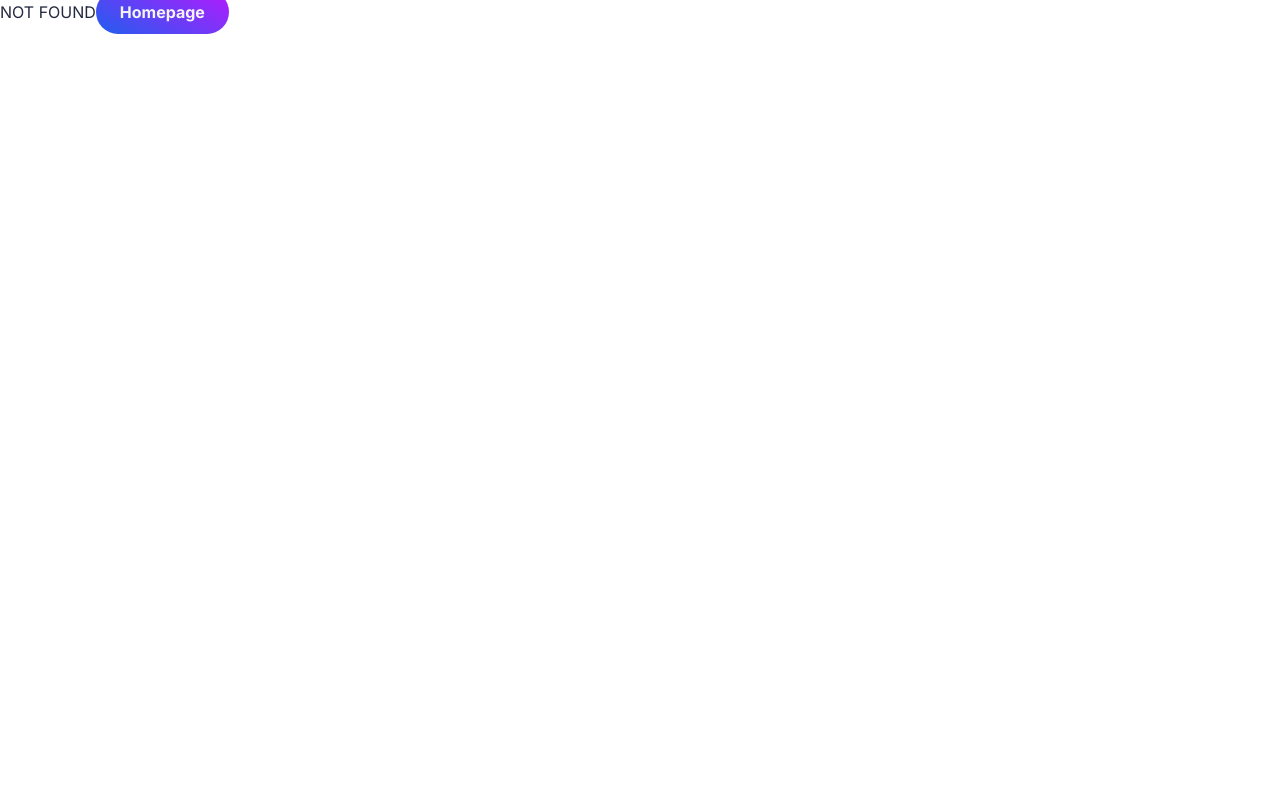
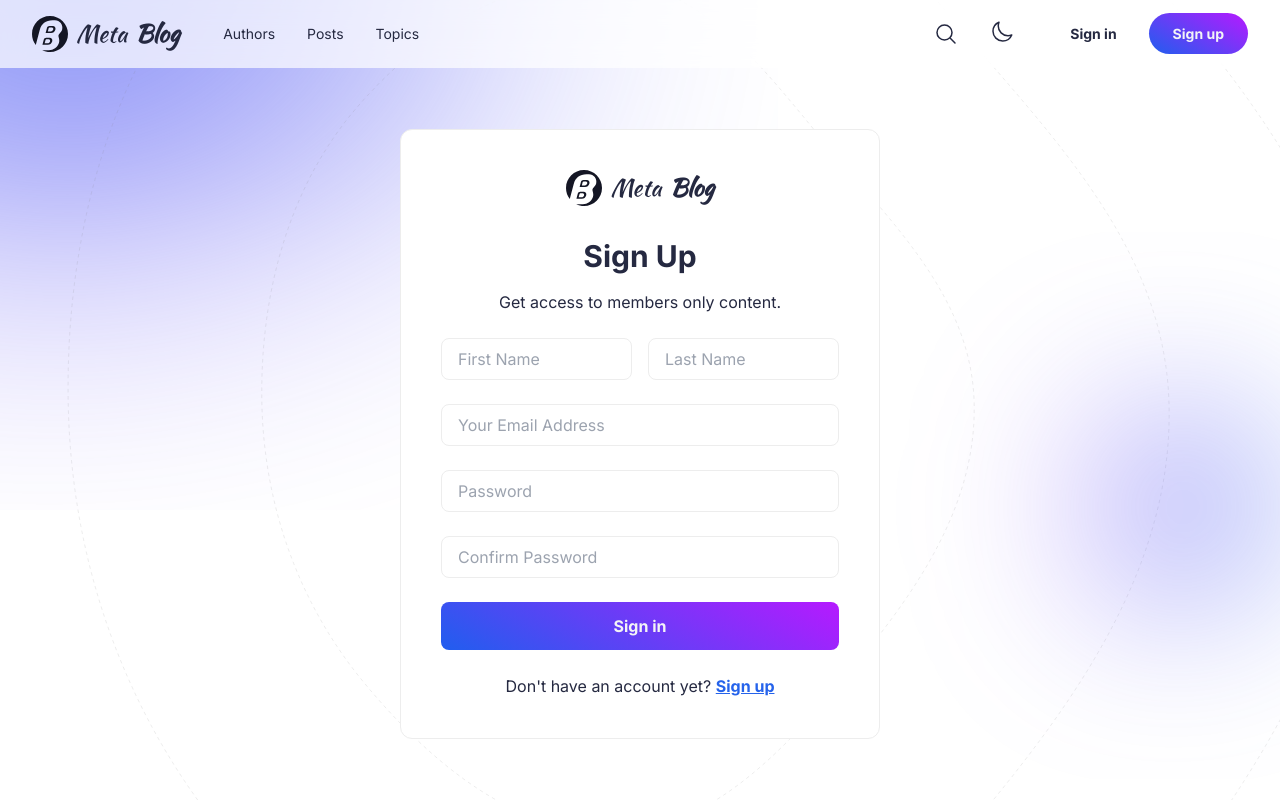
Before and after one commit to MhL5/Meta-Blog, a React (Vite) app: page /signup in a window 1280 px wide. Before the commit this address had no page. Built offline with nearby package versions, Linux system fonts and the light colour scheme.

Commit message:
add signup siginin routes and components

```diff
--- a/src/App.tsx
+++ b/src/App.tsx
@@ -9,10 +9,11 @@ import {
 import Homepage from "./pages/Homepage";
 import ErrorPage from "./pages/ErrorPage";
 import NotFoundPage from "./pages/NotFoundPage";
-import Login from "./pages/Login";
+import SignIn from "./pages/SignIn";
 import Topics from "./pages/Topics";
 import Posts from "./pages/Posts";
 import Authors from "./pages/Authors";
+import SignUp from "./pages/SignUp";
 
 const router = createBrowserRouter(
   createRoutesFromElements(
@@ -23,7 +24,8 @@ const router = createBrowserRouter(
       <Route path="posts" element={<Posts />} />
       <Route path="topics" element={<Topics />} />
 
-      <Route path="login" element={<Login />} />
+      <Route path="signin" element={<SignIn />} />
+      <Route path="signup" element={<SignUp />} />
       <Route path="*" element={<NotFoundPage />} />
     </Route>,
   ),
--- a/src/pages/Login.tsx
+++ b/src/pages/SignIn.tsx
@@ -4,12 +4,13 @@ import Logo from "../ui/Logo";
 import DefaultPageContainer from "../ui/DefaultPageContainer";
 import Header from "../ui/Header";
 
-function Login(): ReactElement {
+function SignIn(): ReactElement {
   return (
     <DefaultPageContainer>
-      <Header />
-      <div className="flex min-h-[85dvh] items-center justify-center">
-        <form className="flex flex-col space-y-6 rounded-xl border border-white/20 bg-cardBackgroundColor p-14">
+      <div className="flex min-h-dvh flex-col">
+        <Header />
+
+        <form className="m-auto flex w-[30rem] flex-col space-y-6 rounded-xl border border-borderColor bg-cardBackgroundColor p-10">
           <div>
             <Logo />
           </div>
@@ -22,7 +23,7 @@ function Login(): ReactElement {
           <div>
             <input
               type="text"
-              className="w-full rounded-full border border-white/20 bg-bodyBackgroundColor px-4 py-2"
+              className="w-full rounded-lg border border-borderColor bg-bodyBackgroundColor px-4 py-2"
               placeholder="Your Email Address"
             />
           </div>
@@ -30,18 +31,28 @@ function Login(): ReactElement {
           <div>
             <input
               type="text"
-              className="w-full rounded-full border border-white/20 bg-bodyBackgroundColor px-4 py-2"
+              className="w-full rounded-lg border border-borderColor bg-bodyBackgroundColor px-4 py-2"
               placeholder="Password"
             />
           </div>
 
-          <Button variant="primary" el="button">
+          <Button variant="primary" el="button" className="rounded-lg">
             Sign in
           </Button>
+          <div className="mt-4 text-center">
+            Don't have an account yet?{" "}
+            <button
+              type="button"
+              className="cursor-pointer font-bold text-blue-600 underline"
+            >
+              {" "}
+              Sign up{" "}
+            </button>
+          </div>
         </form>
       </div>
     </DefaultPageContainer>
   );
 }
 
-export default Login;
+export default SignIn;
--- /dev/null
+++ b/src/pages/SignUp.tsx
@@ -0,0 +1,79 @@
+import { type ReactElement } from "react";
+import DefaultPageContainer from "../ui/DefaultPageContainer";
+import Header from "../ui/Header";
+import Logo from "../ui/Logo";
+import Button from "../ui/Button";
+
+function SignUp(): ReactElement {
+  return (
+    <DefaultPageContainer>
+      <div className="flex min-h-dvh flex-col">
+        <Header />
+
+        <form className="m-auto flex w-[30rem] flex-col space-y-6 rounded-xl border border-borderColor bg-cardBackgroundColor p-10">
+          <div>
+            <Logo />
+          </div>
+
+          <div className="text-center">
+            <h2 className="mb-4 mt-2 text-3xl font-bold">Sign Up</h2>
+            <p>Get access to members only content.</p>
+          </div>
+
+          <div className="flex gap-4">
+            <input
+              type="text"
+              className="w-full rounded-lg border border-borderColor bg-bodyBackgroundColor px-4 py-2"
+              placeholder="First Name"
+            />
+            <input
+              type="text"
+              className="w-full rounded-lg border border-borderColor bg-bodyBackgroundColor px-4 py-2"
+              placeholder="Last Name"
+            />
+          </div>
+
+          <div>
+            <input
+              type="text"
+              className="w-full rounded-lg border border-borderColor bg-bodyBackgroundColor px-4 py-2"
+              placeholder="Your Email Address"
+            />
+          </div>
+
+          <div>
+            <input
+              type="text"
+              className="w-full rounded-lg border border-borderColor bg-bodyBackgroundColor px-4 py-2"
+              placeholder="Password"
+            />
+          </div>
+
+          <div>
+            <input
+              type="text"
+              className="w-full rounded-lg border border-borderColor bg-bodyBackgroundColor px-4 py-2"
+              placeholder="Confirm Password"
+            />
+          </div>
+
+          <Button variant="primary" el="button" className="rounded-lg">
+            Sign in
+          </Button>
+          <div className="mt-4 text-center">
+            Don't have an account yet?{" "}
+            <button
+              type="button"
+              className="cursor-pointer font-bold text-blue-600 underline"
+            >
+              {" "}
+              Sign up{" "}
+            </button>
+          </div>
+        </form>
+      </div>
+    </DefaultPageContainer>
+  );
+}
+
+export default SignUp;
--- a/src/ui/NavigationMenu.tsx
+++ b/src/ui/NavigationMenu.tsx
@@ -48,13 +48,16 @@ function NavigationMenu({ className }: NavigationMenuProps): ReactElement {
         </li>
 
         <li className="hidden lg:block">
-          <Button variant="transparent" to="/login" el="anchor">
+          <Button
+            variant="transparent"
+            to="/signin"
+            el="anchor"
+            className="mr-2"
+          >
             Sign in
           </Button>
-        </li>
-        <li className="hidden lg:block">
-          <Button variant="primary" to="/login" el="anchor">
-            Become a member
+          <Button variant="primary" to="/signup" el="anchor">
+            Sign up
           </Button>
         </li>
       </ul>
```
Also changed, not shown: src/assets/heroBackground.svg.
